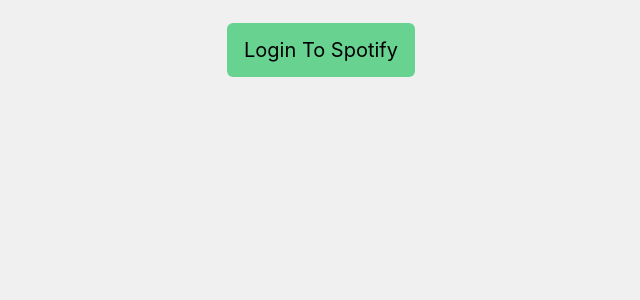
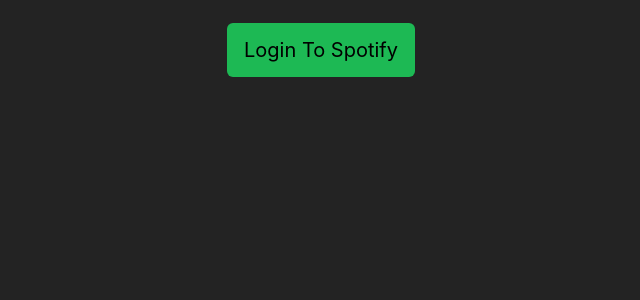
Before and after one commit to rooneyaan10/my-app, a React (Create React App) app: page / in a window 1280 px wide. Shown: the top 300 px of the page, without its empty margins (319-959 px from the left). Built offline with nearby package versions, Linux system fonts and the light colour scheme.

Commit message:
revert back to daarkmode

```diff
--- a/src/pages/LoginPage/index.jsx
+++ b/src/pages/LoginPage/index.jsx
@@ -22,7 +22,7 @@
   return (
     <>
       <Center h="100px">
-        <Box p="3" bgColor="green.300" borderRadius="md">
+        <Box p="3" bgColor="#1db954" borderRadius="md">
               <Link href={url} color="black">
                 Login To Spotify
               </Link>
--- a/src/theme.jsx
+++ b/src/theme.jsx
@@ -4,7 +4,7 @@
 const light = "#f0f0f0";
 
 const config = {
-  initialColorMode: "light",
+  initialColorMode: "dark",
   useSystemColorMode: false,
 };
 
```
